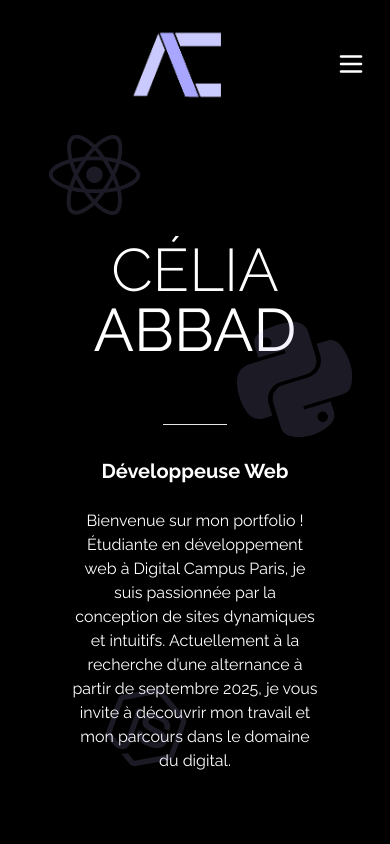
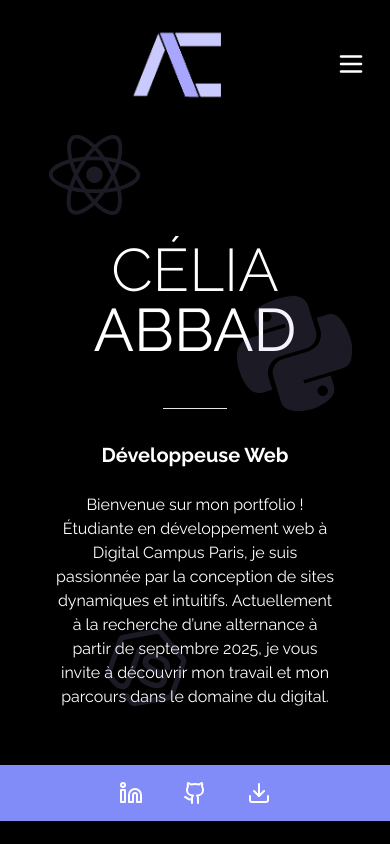
Before and after one commit to celiabd29/mon-portfolio, a React (Vite) app: page / in a window 390 px wide. Shown: the top 844 px of the page. Built offline with nearby package versions, Linux system fonts and the light colour scheme; no server answers.

Commit message:
projet pagination

```diff
--- a/src/components/HeroSection.tsx
+++ b/src/components/HeroSection.tsx
@@ -103,7 +103,7 @@ export default function Portfolio() {
           </h2>
         </div>
 
-        <section className="flex flex-col md:flex-row items-center justify-center text-left p-10 md:items-start md:p-20 mt-18 md:mt-10 gap-6 md:gap-12">
+        <section className="flex flex-col md:flex-row items-center justify-center text-left p-6 md:items-start md:p-20 mt-18 md:mt-10 gap-6 md:gap-12">
           {/* Titre */}
           <hr className="w-[4rem] border-t-1 my-2 md:hidden" />
           <h1 className="font-raleway text-xl md:text-2xl font-semibold">
@@ -114,7 +114,7 @@ export default function Portfolio() {
           <span className="hidden md:block h-[10rem] border-l border-gray-400"></span>
 
           {/* Texte */}
-          <p className="font-raleway text-center text-md md:text-lg md:text-start max-w-md md:max-w-lg">
+          <p className="font-raleway text-center text-md md:text-lg md:text-start md:max-w-lg">
             Bienvenue sur mon portfolio ! Étudiante en développement web à
             Digital Campus Paris, je suis passionnée par la conception de sites
             dynamiques et intuitifs. Actuellement à la recherche d’une
```
